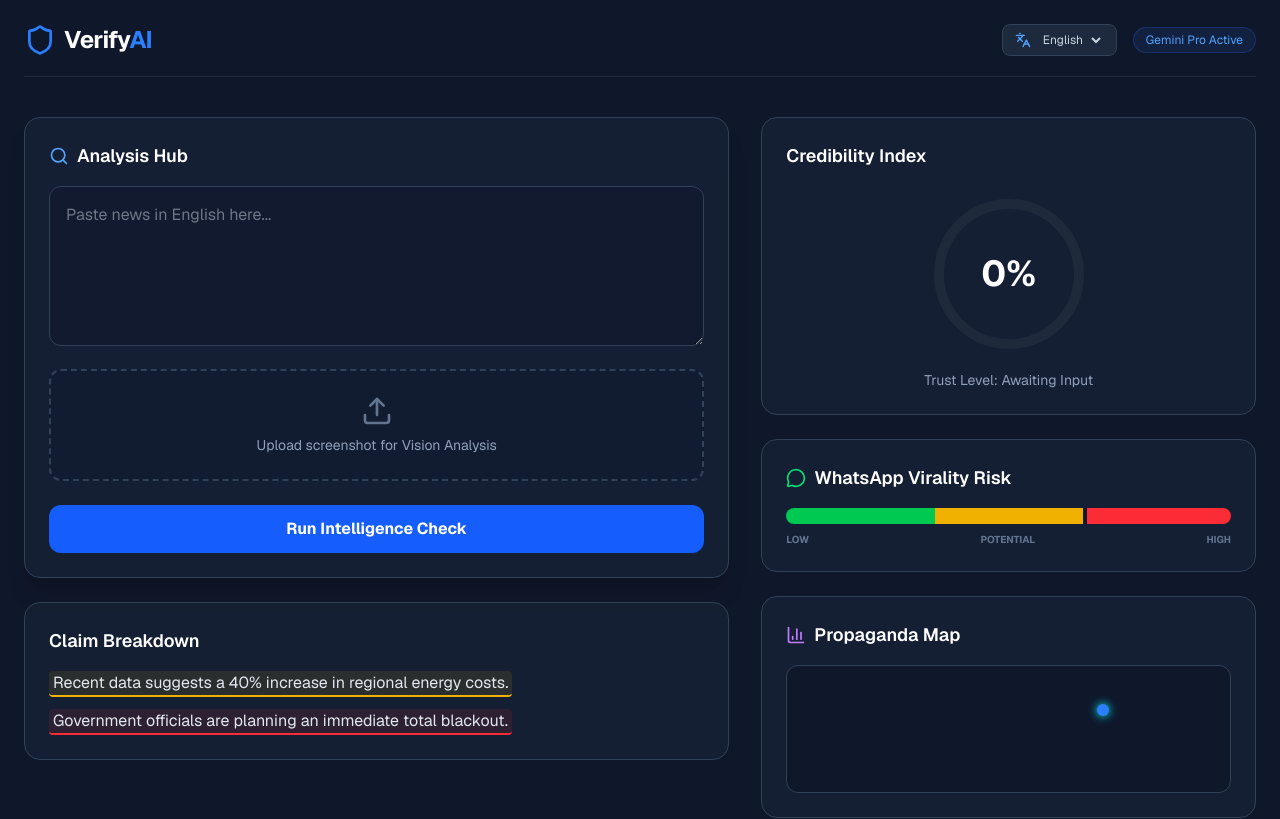
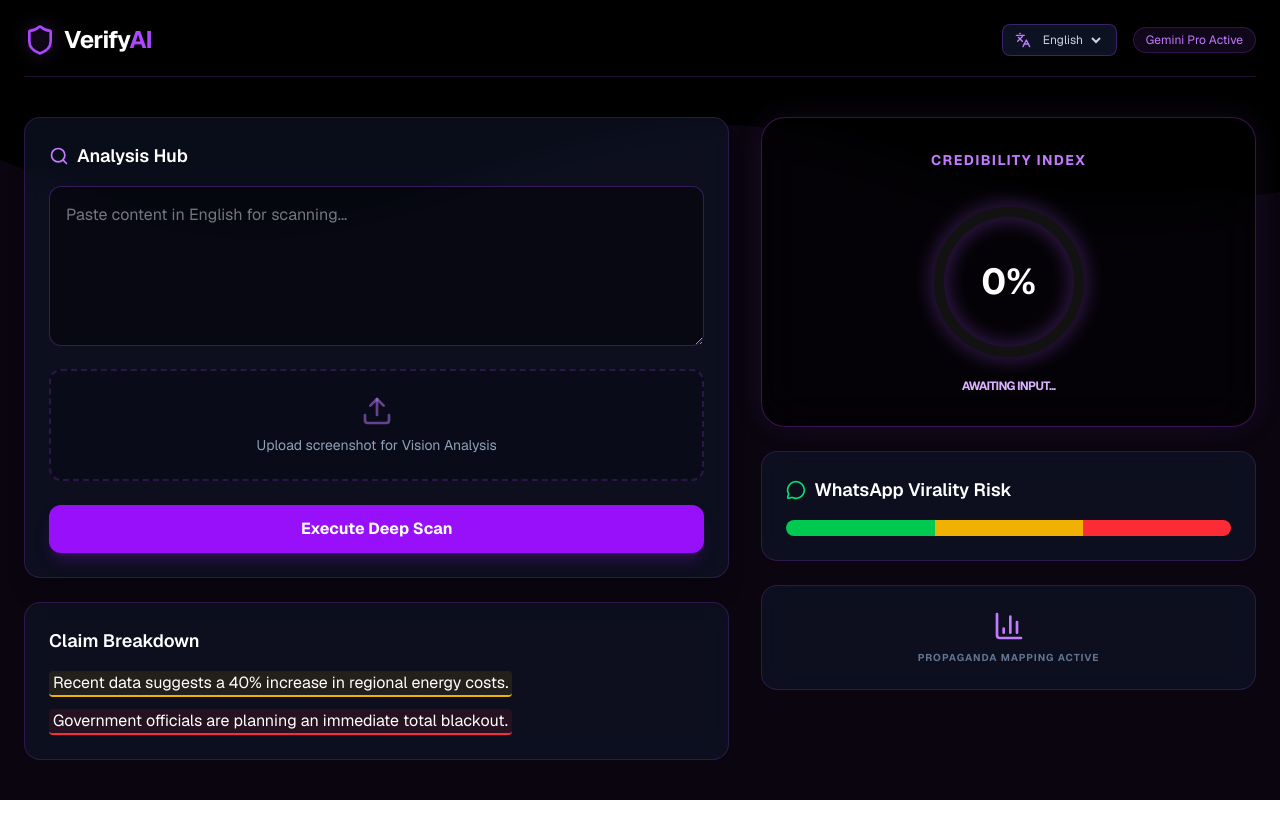
Before and after one commit to vanshika270506/verify-ai, a Next.js app: page / in a window 1280 px wide. Shown: the top 819 px of the page. Built offline with nearby package versions, Linux system fonts and the light colour scheme.

Commit message:
design: implemented full-page moving neon purple wave background and black theme

```diff
--- a/src/app/page.js
+++ b/src/app/page.js
@@ -1,13 +1,12 @@
 'use client';
 import React, { useState } from 'react';
-import { Shield, Search, AlertTriangle, CheckCircle, Info, Upload, BarChart3, Globe, MessageCircle, Languages } from 'lucide-react';
+import { Shield, Search, Upload, BarChart3, Globe, MessageCircle, Languages, Activity } from 'lucide-react';
 
 export default function VerifyAIDashboard() {
   const [input, setInput] = useState('');
   const [isAnalyzing, setIsAnalyzing] = useState(false);
-  const [image, setImage] = useState(null);
   const [language, setLanguage] = useState('English');
-  const [score, setScore] = useState(0); // Added for the meter
+  const [score, setScore] = useState(0);
 
   const mockClaims = [
     { text: "Recent data suggests a 40% increase in regional energy costs.", status: "neutral", reason: "Verified by local utility reports." },
@@ -15,26 +14,47 @@ export default function VerifyAIDashboard() {
   ];
 
   const handleVerify = () => {
+    if (!input) return;
     setIsAnalyzing(true);
-    // Simulating API logic for the 18th
     setTimeout(() => {
       setIsAnalyzing(false);
-      setScore(75); // Example score
+      setScore(78);
     }, 2000);
   };
 
   return (
-    <div className="min-h-screen bg-[#0f172a] text-slate-200 p-6 font-sans">
+    <div className="relative min-h-screen bg-black text-slate-200 p-6 font-sans overflow-hidden">
+
+      {/* --- GLOBAL NEON PURPLE MOVING WAVE BACKGROUND --- */}
+      <div className="fixed inset-0 z-0 opacity-30 pointer-events-none">
+        <svg className="absolute bottom-0 w-full h-full" viewBox="0 0 1440 800" preserveAspectRatio="none">
+          <path fill="rgba(168, 85, 247, 0.2)" d="M0,160L48,176C96,192,192,224,288,224C384,224,480,192,576,165.3C672,139,768,117,864,128C960,139,1056,181,1152,197.3C1248,213,1344,203,1392,197.3L1440,192L1440,800L1392,800C1344,800,1248,800,1152,800C1056,800,960,800,864,800C768,800,672,800,576,800C480,800,384,800,288,800C192,800,96,800,48,800L0,800Z">
+            <animate
+              attributeName="d"
+              dur="10s"
+              repeatCount="indefinite"
+              values="
+                M0,160L48,176C96,192,192,224,288,224C384,224,480,192,576,165.3C672,139,768,117,864,128C960,139,1056,181,1152,197.3C1248,213,1344,203,1392,197.3L1440,192L1440,800L1392,800C1344,800,1248,800,1152,800C1056,800,960,800,864,800C768,800,672,800,576,800C480,800,384,800,288,800C192,800,96,800,48,800L0,800Z;
+                M0,250L48,220C96,190,192,130,288,140C384,150,480,230,576,240C672,250,768,190,864,160C960,130,1056,130,1152,150C1248,170,1344,210,1392,230L1440,250L1440,800L1392,800C1344,800,1248,800,1152,800C1056,800,960,800,864,800C768,800,672,800,576,800C480,800,384,800,288,800C192,800,96,800,48,800L0,800Z;
+                M0,160L48,176C96,192,192,224,288,224C384,224,480,192,576,165.3C672,139,768,117,864,128C960,139,1056,181,1152,197.3C1248,213,1344,203,1392,197.3L1440,192L1440,800L1392,800C1344,800,1248,800,1152,800C1056,800,960,800,864,800C768,800,672,800,576,800C480,800,384,800,288,800C192,800,96,800,48,800L0,800Z
+              "
+            />
+          </path>
+        </svg>
+      </div>
+
+      {/* Main Content (Z-10 to stay above background) */}
+      <div className="relative z-10 max-w-7xl mx-auto">
         {/* Header */}
-      <nav className="flex justify-between items-center mb-10 border-b border-slate-800 pb-5">
+        <nav className="flex justify-between items-center mb-10 border-b border-purple-500/20 pb-5 backdrop-blur-sm">
           <div className="flex items-center gap-2">
-          <Shield className="text-blue-500 w-8 h-8" />
-          <h1 className="text-2xl font-bold tracking-tight text-white">Verify<span className="text-blue-500">AI</span></h1>
+            <Shield className="text-purple-500 w-8 h-8 drop-shadow-[0_0_8px_rgba(168,85,247,0.5)]" />
+            <h1 className="text-2xl font-bold tracking-tight text-white">Verify<span className="text-purple-500">AI</span></h1>
           </div>
 
           <div className="flex items-center gap-4">
-          <div className="flex items-center gap-2 bg-slate-800 px-3 py-1.5 rounded-lg border border-slate-700">
-            <Languages className="w-4 h-4 text-blue-400" />
+            <div className="flex items-center gap-2 bg-slate-900/80 px-3 py-1.5 rounded-lg border border-purple-500/30">
+              <Languages className="w-4 h-4 text-purple-400" />
               <select
                 className="bg-transparent text-xs outline-none cursor-pointer text-slate-300"
                 value={language}
@@ -45,45 +65,45 @@ export default function VerifyAIDashboard() {
                 <option value="Spanish">Spanish</option>
               </select>
             </div>
-          <span className="text-xs bg-blue-500/10 text-blue-400 px-3 py-1 rounded-full border border-blue-500/20">
+            <span className="text-xs bg-purple-500/10 text-purple-400 px-3 py-1 rounded-full border border-purple-500/20">
               Gemini Pro Active
             </span>
           </div>
         </nav>
 
-      <div className="max-w-7xl mx-auto grid grid-cols-1 lg:grid-cols-12 gap-8">
+        <div className="grid grid-cols-1 lg:grid-cols-12 gap-8">
 
-        {/* Left Column: Input */}
-        <div className="lg:col-span-7 space-y-6">
-          <div className="bg-slate-800/50 p-6 rounded-2xl border border-slate-700 shadow-xl">
+          {/* Left Column */}
+          <div className="lg:col-span-7 space-y-6 text-white">
+            <div className="bg-slate-900/60 p-6 rounded-2xl border border-purple-500/20 shadow-xl backdrop-blur-md">
               <h2 className="text-lg font-semibold mb-4 flex items-center gap-2 text-white">
-              <Search className="w-5 h-5 text-blue-400" /> Analysis Hub
+                <Search className="w-5 h-5 text-purple-400" /> Analysis Hub
               </h2>
 
               <textarea
-              className="w-full h-40 bg-slate-900/50 border border-slate-700 rounded-xl p-4 text-slate-300 focus:ring-2 focus:ring-blue-500 outline-none"
-              placeholder={`Paste news in ${language} here...`}
+                className="w-full h-40 bg-black/40 border border-purple-500/30 rounded-xl p-4 text-slate-200 focus:ring-2 focus:ring-purple-500 outline-none transition-all"
+                placeholder={`Paste content in ${language} for scanning...`}
                 value={input}
                 onChange={(e) => setInput(e.target.value)}
               />
 
-            <div className="mt-4 border-2 border-dashed border-slate-700 rounded-xl p-6 text-center hover:border-blue-500/50 bg-slate-900/30">
+              <div className="mt-4 border-2 border-dashed border-purple-500/20 rounded-xl p-6 text-center hover:border-purple-500/50 bg-black/20">
                 <input type="file" accept="image/*" className="hidden" id="image-upload" />
                 <label htmlFor="image-upload" className="cursor-pointer">
-                <Upload className="w-8 h-8 mx-auto mb-2 text-slate-500" />
+                  <Upload className="w-8 h-8 mx-auto mb-2 text-purple-400/50" />
                   <p className="text-sm text-slate-400">Upload screenshot for Vision Analysis</p>
                 </label>
               </div>
 
               <button
                 onClick={handleVerify}
-              className="w-full mt-6 bg-blue-600 hover:bg-blue-500 text-white font-bold py-3 rounded-xl transition-all"
+                className="w-full mt-6 bg-purple-600 hover:bg-purple-500 text-white font-bold py-3 rounded-xl transition-all shadow-lg shadow-purple-900/40"
               >
-              {isAnalyzing ? "Processing..." : "Run Intelligence Check"}
+                {isAnalyzing ? "Scanning Neural Patterns..." : "Execute Deep Scan"}
               </button>
             </div>
 
-          <div className="bg-slate-800/50 p-6 rounded-2xl border border-slate-700">
+            <div className="bg-slate-900/60 p-6 rounded-2xl border border-purple-500/20 backdrop-blur-md">
               <h2 className="text-lg font-semibold mb-4 text-white">Claim Breakdown</h2>
               <div className="space-y-3">
                 {mockClaims.map((claim, i) => (
@@ -95,18 +115,19 @@ export default function VerifyAIDashboard() {
             </div>
           </div>
 
-        {/* Right Column: Visualizers */}
+          {/* Right Column */}
           <div className="lg:col-span-5 space-y-6">
 
-          {/* NEW: Credibility Score Meter */}
-          <div className="bg-slate-800/50 p-6 rounded-2xl border border-slate-700 flex flex-col items-center">
-            <h2 className="text-lg font-semibold mb-6 text-white self-start">Credibility Index</h2>
+            {/* Credibility Index Section (Now with dark glass effect) */}
+            <div className="bg-black/60 rounded-3xl border border-purple-500/30 p-8 flex flex-col items-center backdrop-blur-xl shadow-[0_0_30px_rgba(168,85,247,0.1)]">
+              <h2 className="text-sm font-bold uppercase tracking-widest text-purple-400 mb-8">Credibility Index</h2>
+
               <div className="relative flex items-center justify-center">
-              <svg className="w-40 h-40 transform -rotate-90">
-                <circle cx="80" cy="80" r="70" stroke="#1e293b" strokeWidth="10" fill="transparent" />
+                <svg className="w-40 h-40 transform -rotate-90 drop-shadow-[0_0_10px_rgba(168,85,247,0.5)]">
+                  <circle cx="80" cy="80" r="70" stroke="#121212" strokeWidth="10" fill="transparent" />
                   <circle
                     cx="80" cy="80" r="70"
-                  stroke={score > 70 ? "#22c55e" : score > 40 ? "#eab308" : "#ef4444"}
+                    stroke="rgb(168, 85, 247)"
                     strokeWidth="10"
                     fill="transparent"
                     strokeDasharray="439.8"
@@ -116,43 +137,30 @@ export default function VerifyAIDashboard() {
                 </svg>
                 <span className="absolute text-4xl font-bold text-white">{score}%</span>
               </div>
-            <p className="mt-4 text-sm text-slate-400">Trust Level: {score > 70 ? 'High' : score > 0 ? 'Analyzing...' : 'Awaiting Input'}</p>
+              <p className="mt-4 text-xs font-bold text-purple-300 uppercase tracking-tighter">
+                {score > 0 ? 'Neural Signal Verified' : 'Awaiting Input...'}
+              </p>
             </div>
 
-          <div className="bg-slate-800/50 p-6 rounded-2xl border border-slate-700">
+            <div className="bg-slate-900/60 p-6 rounded-2xl border border-purple-500/20 backdrop-blur-md">
               <h2 className="text-lg font-semibold mb-4 flex items-center gap-2 text-white">
                 <MessageCircle className="w-5 h-5 text-green-400" /> WhatsApp Virality Risk
               </h2>
-            <div className="h-4 w-full bg-slate-900 rounded-full overflow-hidden flex">
+              <div className="h-4 w-full bg-black/40 rounded-full overflow-hidden flex">
                 <div className="h-full bg-green-500 w-1/3" />
                 <div className="h-full bg-yellow-500 w-1/3" />
-              <div className="h-full bg-red-500 w-1/3 border-l-4 border-slate-900" />
-            </div>
-            <div className="flex justify-between text-[10px] mt-2 text-slate-500 font-bold uppercase">
-              <span>Low</span>
-              <span>Potential</span>
-              <span>High</span>
+                <div className="h-full bg-red-500 w-1/3" />
               </div>
             </div>
 
-          <div className="bg-slate-800/50 p-6 rounded-2xl border border-slate-700">
-            <h2 className="text-lg font-semibold mb-4 flex items-center gap-2 text-white">
-              <BarChart3 className="w-5 h-5 text-purple-400" /> Propaganda Map
-            </h2>
-            <div className="relative w-full h-32 bg-slate-900 rounded-xl border border-slate-700">
-               <div className="absolute w-3 h-3 bg-blue-500 rounded-full shadow-[0_0_10px_cyan]" style={{ left: '70%', top: '30%' }} />
-            </div>
-          </div>
-
-          <div className="bg-slate-800/50 p-6 rounded-2xl border border-slate-700">
-            <h2 className="text-lg font-semibold mb-4 flex items-center gap-2 text-white">
-              <Globe className="w-5 h-5 text-green-400" /> Sources Found
-            </h2>
-            <div className="text-xs text-slate-500 italic text-center">API integration pending...</div>
+            <div className="bg-slate-900/60 p-6 rounded-2xl border border-purple-500/20 backdrop-blur-md text-center">
+               <BarChart3 className="w-8 h-8 text-purple-400 mx-auto mb-2" />
+               <p className="text-[10px] text-slate-500 uppercase tracking-widest font-bold">Propaganda Mapping Active</p>
             </div>
 
           </div>
         </div>
       </div>
+    </div>
   );
 }
```
Lines whose indentation alone changed are shown as unchanged.
